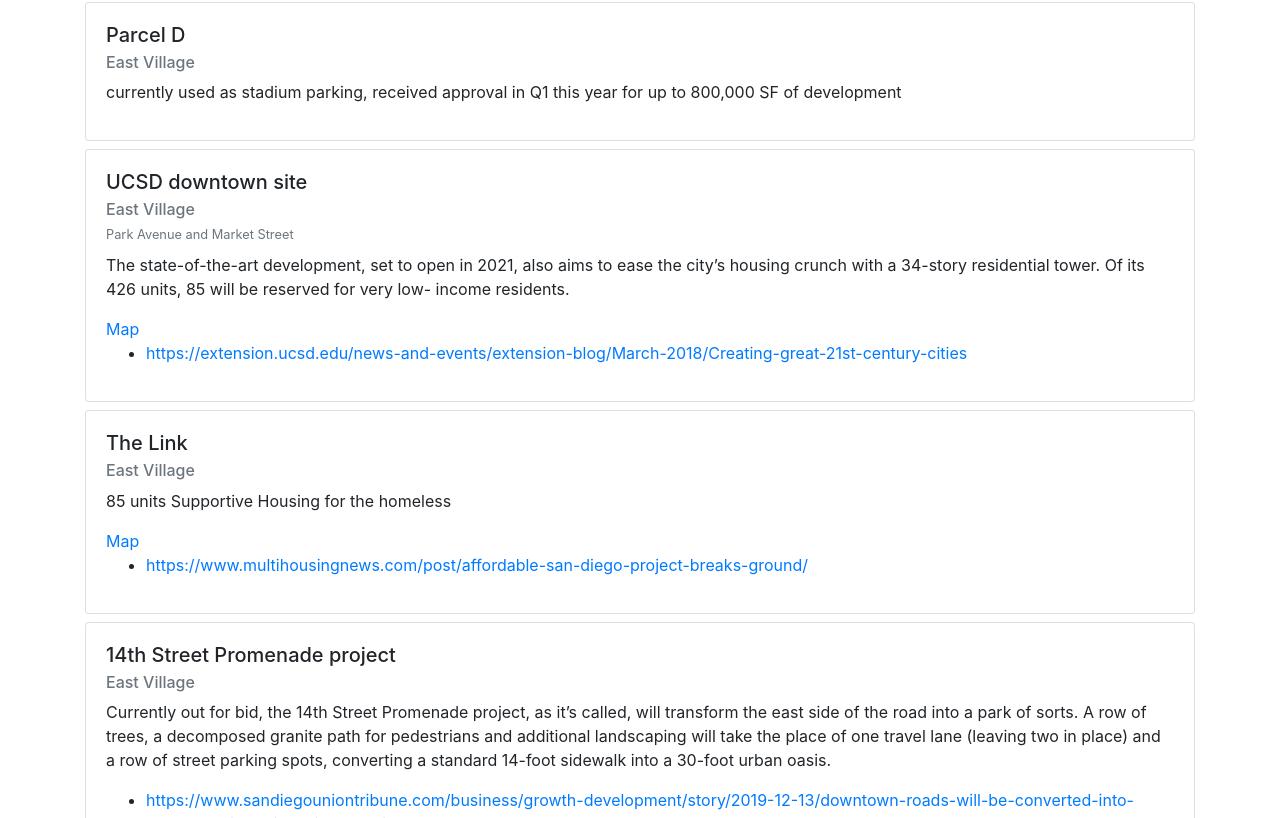
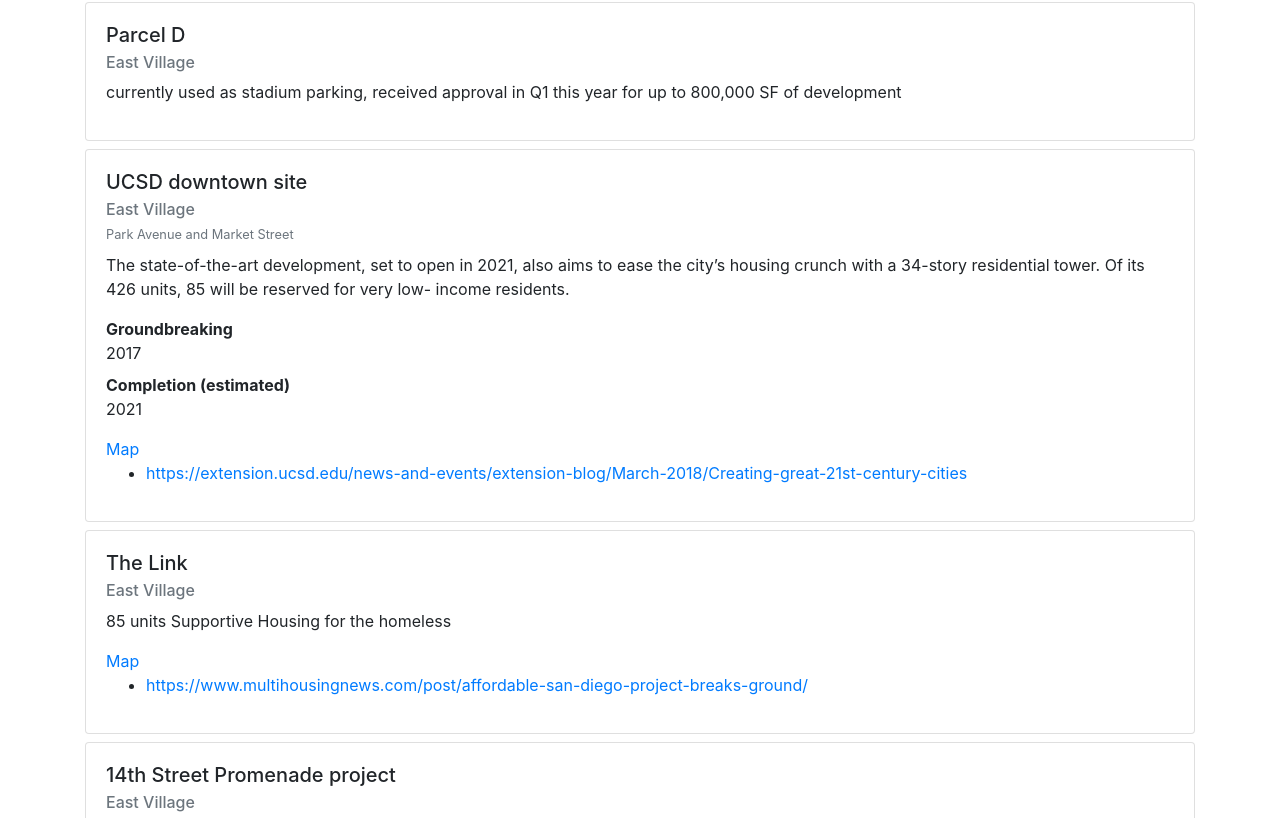
Before and after one commit to simpixelated/sd-dev-list, a React (Create React App) app: page / in a window 1280 px wide. Shown: the part 702-1520 px from the top of the page. Built offline with nearby package versions, Linux system fonts and the light colour scheme.

Commit message:
adds timeline events to display

```diff
--- a/src/App.js
+++ b/src/App.js
@@ -2,6 +2,37 @@ import React from 'react';
 import groupBy from 'lodash/groupBy';
 import kebabCase from 'lodash/kebabCase';
 import projects from './projects.json';
+
+const ProjectCard = ({ project }) => (
+  <div className="card mb-2">
+    <div className="card-body">
+      <h5 className="card-title">{project.title || `${project.neighborhood} ${project.type}`}</h5>
+      {project.neighborhood && <h6 className="card-subtitle mb-2 text-muted">{project.neighborhood}</h6>}
+      {project.location && <p className="card-subtitle mb-2 text-muted"><small>{project.location}</small></p>}
+      {project.description && <p className="card-text">{project.description}</p>}
+      {project.events &&
+        <dl>
+          {project.events.sort((a, b) => Object.values(a)[0] - Object.values(b)[0]).map(event => (
+            <React.Fragment key={Object.keys(event)[0]}>
+              <dt>{Object.keys(event)[0]}</dt>
+              <dd>{Object.values(event)[0]}</dd>
+            </React.Fragment>
+          ))}
+        </dl >
+      }
+      {project.address && <a className="card-link" href={`https://www.google.com/maps/place/${project.address}`}>Map</a>}
+      {project.links &&
+        <ul>
+          {project.links.map(link => (
+            <li key={link}>
+              <a href={link}>{link}</a>
+            </li>
+          ))}
+        </ul>
+      }
+    </div>
+  </div>
+)
 
 function App() {
   const groupedProjects = groupBy(projects, 'neighborhood')
@@ -21,27 +52,10 @@ function App() {
       </ul>
       <div className="project-list">
       {Object.keys(groupedProjects).map(neighborhood => (
-        <div>
+        <div key={neighborhood}>
           <h4 className="my-4" id={kebabCase(neighborhood)}>{neighborhood}</h4>
           {groupedProjects[neighborhood].map((project, index) => (
-            <div className="card mb-2" key={index}>
-              <div className="card-body">
-                <h5 className="card-title">{project.title || `${project.neighborhood} ${project.type}`}</h5>
-                {project.neighborhood && <h6 className="card-subtitle mb-2 text-muted">{project.neighborhood}</h6>}
-                {project.location && <p className="card-subtitle mb-2 text-muted"><small>{project.location}</small></p>}
-                {project.description && <p className="card-text">{project.description}</p>}
-                {project.address && <a className="card-link" href={`https://www.google.com/maps/place/${project.address}`}>Map</a>}
-                {project.links &&
-                  <ul>
-                    {project.links.map(link => (
-                      <li key={link}>
-                        <a href={link}>{link}</a>
-                      </li>
-                    ))}
-                  </ul>
-                }
-              </div>
-            </div>
+            <ProjectCard project={project} key={index} />
           ))}
         </div>
       ))}
--- a/src/projects.json
+++ b/src/projects.json
@@ -63,8 +63,10 @@
     "links": [
       "https://extension.ucsd.edu/news-and-events/extension-blog/March-2018/Creating-great-21st-century-cities"
     ],
-    "estimated_completion": "2021",
-    "estimated_groundbreak": "2017"
+    "events": [
+      { "Completion (estimated)": 2021 },
+      { "Groundbreaking": 2017 }
+    ]
   },
   {
     "type": "project",
@@ -75,9 +77,7 @@
     "description": "",
     "links": [
       "https://www.seaportsandiegoca.com/"
-    ],
-    "estimated_completion": "",
-    "estimated_groundbreak": ""
+    ]
   },
   {
     "type": "project",
@@ -89,8 +89,10 @@
     "links": [
       "https://www.sandiegouniontribune.com/business/growth-development/sd-preview-of-2-billion-bayfront-project-20181031-photogallery.html"
     ],
-    "estimated_completion": "2021",
-    "estimated_groundbreak": "2019"
+    "events": [
+      { "Completion (estimated)": 2021 },
+      { "Groundbreaking": 2019 }
+    ]
   },
   {
     "type": "project",
@@ -100,8 +102,10 @@
     "title": "Orchestra Venue",
     "description": "",
     "links": [],
-    "estimated_completion": "2020",
-    "estimated_groundbreak": ""
+    "events": [
+      { "Completion (estimated)": 2020 },
+      { "Groundbreaking": 2019 }
+    ]
   },
   {
     "type": "project",
@@ -110,9 +114,7 @@
     "address": "",
     "title": "SDIA Terminal 1 Replacement",
     "description": "",
-    "links": [],
-    "estimated_completion": "",
-    "estimated_groundbreak": ""
+    "links": []
   },
   {
     "type": "project",
@@ -121,9 +123,7 @@
     "address": "",
     "title": "Convention Center Expansion",
     "description": "",
-    "links": [],
-    "estimated_completion": "",
-    "estimated_groundbreak": ""
+    "links": []
   },
   {
     "type": "hotel",
@@ -169,8 +169,10 @@
     "links": [
       "http://www.parks.ca.gov/?page_id=29918"
     ],
-    "estimated_groundbreak": "Fall 2018",
-    "estimated_completion": "Spring 2020"
+    "events": [
+      { "Completion (estimated)": 2020 },
+      { "Groundbreaking": 2018 }
+    ]
   },
   {
     "address": "707 17th Street, San Diego, CA 92101",
@@ -228,8 +230,10 @@
       "http://land-lab.com/project/india-beech-luxury-apartments/",
       "https://mhpmag.com/2019/12/parkview-financial-provides-7-million-loan-for-the-land-acquisition-and-development-of-a-planned-28-story-apartment-retail-project-in-downtown-san-diego/"
     ],
-    "estimated_groundbreak": "2020",
-    "estimated_completion": "2022"
+    "events": [
+      { "Completion (estimated)": 2022 },
+      { "Groundbreaking": 2020 }
+    ]
   },
   {
     "type": "residential",
@@ -281,7 +285,9 @@
     "links": [
       "https://www.sandiegouniontribune.com/business/growth-development/story/2019-11-15/childrens-park-is-gearing-up-for-an-8m-renovation"
     ],
-    "estimated_completion": "Summer 2021"
+    "events": [
+      { "Completion (estimated)": 2021 }
+    ]
   },
   {
     "location": "Third and A Street",
@@ -300,7 +306,9 @@
       "https://www.sandiegouniontribune.com/business/growth-development/sd-me-courthouse-housing-20180517-story.html",
       "https://www.sandiegocounty.gov/content/sdc/sdhcd/community-development/current-housing-developments/6TH-Avenue-Family-Court-Affordable-Housing.html"
     ],
-    "estimated_groundbreak": "2023",
-    "estimated_completion": "2024"
+    "events": [
+      { "Completion (estimated)": 2024 },
+      { "Groundbreaking (estimated)": 2023 }
+    ]
   }
 ]
```
